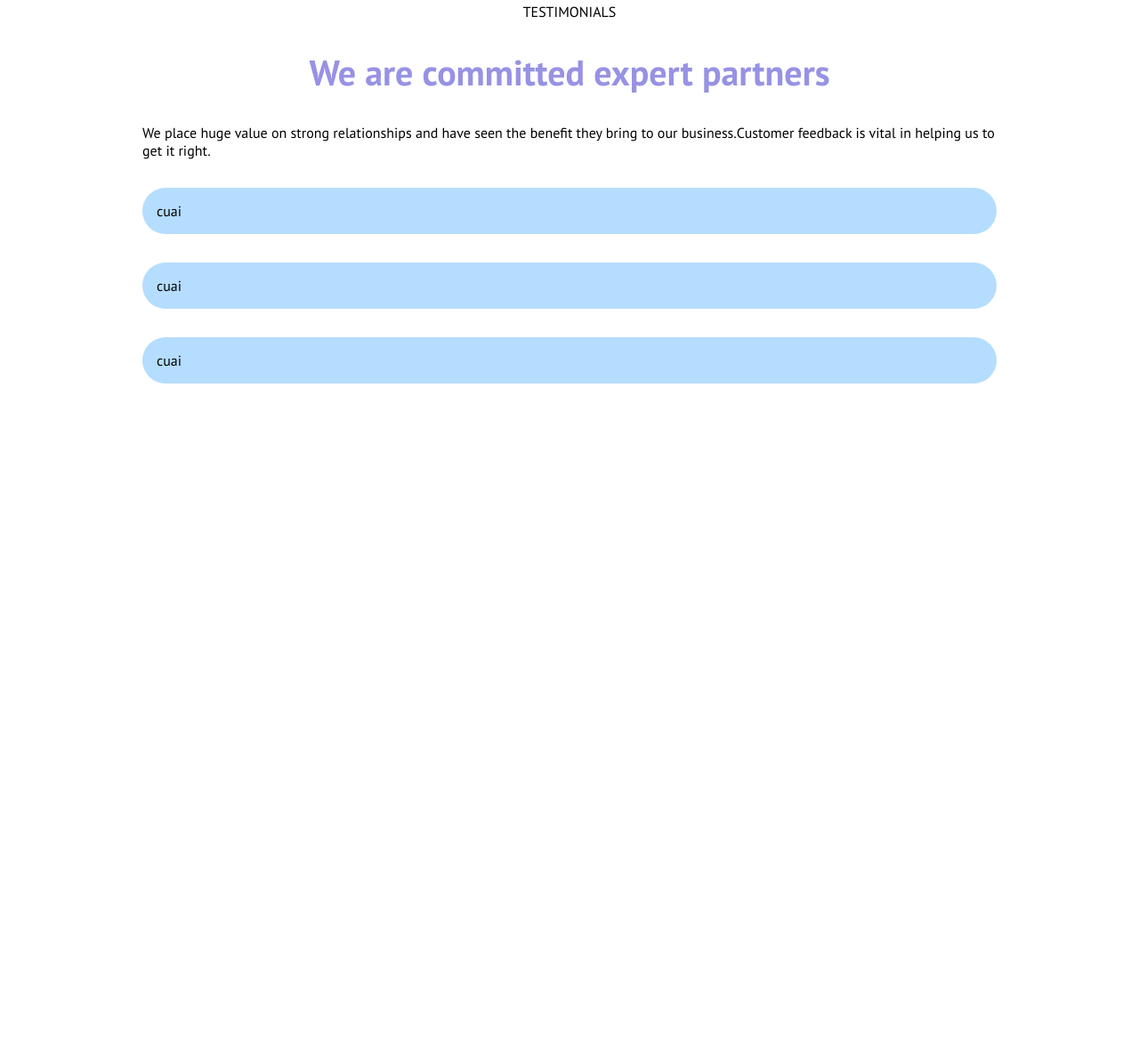
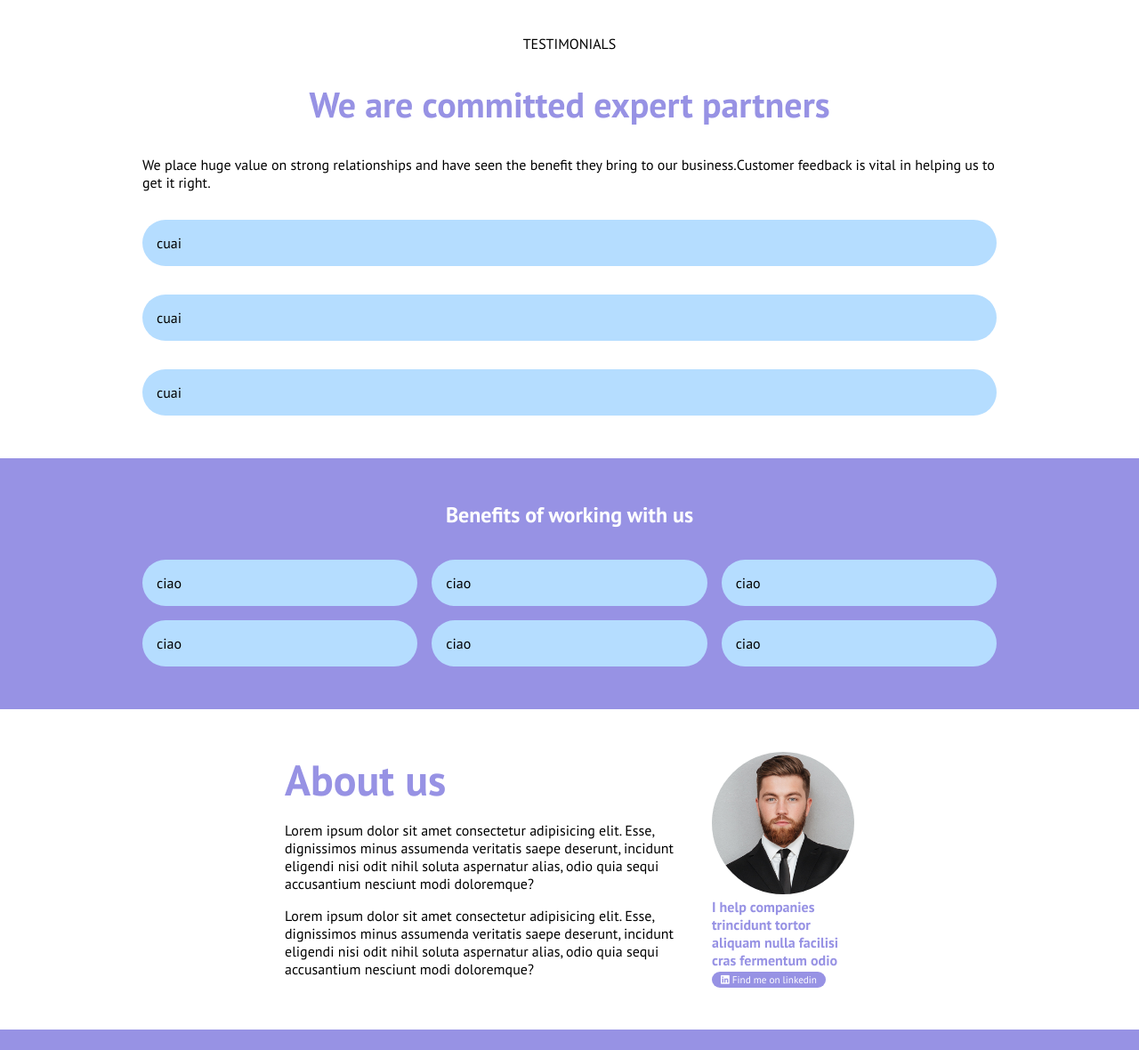
Before and after one commit to FrancescoGentileDev/htmlcss-responsive-layout, a plain HTML site: page index.html in a window 1280 px wide. Shown: the part 1620-2800 px from the top of the page at 89% size. Before the commit the page ends 2051 px from the top, so only its background shows below. Drawn offline with Linux system fonts and the light colour scheme.

Commit message:
✨ feat(working): add working

```diff
--- a/css/style.css
+++ b/css/style.css
@@ -26,13 +26,27 @@ header {
 /*#endregion header*****/
 
 
+
+/*#region general for section*****/
+section {
+    padding: 3rem 0;
+}
+
+section:nth-child(even) {
+    background-color: var(--brand-primary-color);
+}
+/*#endregion general for section*****/
+
+
+
+
+
 /*#region hero*****/
 #hero {
     display: grid;
     grid-template-columns: repeat(3, 1fr);
     grid-auto-rows: 340px;
     gap: 1.5rem;
-    margin-top: 3rem;
 }
 #hero > * {
     width: 100%;
@@ -55,20 +69,70 @@ header {
 
 /*#region planning*****/
 #planning {
-    background-color: var(--brand-primary-color);
+
     padding: 5rem;
 }
-/*#endregion planning*****/
 
 #planning img {
 
     margin-bottom: 5rem;
 }
 
+/*#endregion planning*****/
+
+
 
 /*#region testimonial*****/
+#testimonial {
+}
+
+
 #testimonial h2{
     color: var(--brand-primary-color);
 
 }
 /*#endregion testimonial*****/
+
+
+
+/*#region working*****/
+#working {
+    padding: 3rem 0;
+
+}
+
+#working .card-wrapper {
+    display: grid;
+    grid-template-columns: repeat(3, 1fr);
+    gap: 1rem;
+}
+/*#endregion working*****/
+
+#about-us .ab-text > *:not(:first-child){
+    margin-top: 1rem;
+}
+
+#about-us h2 {
+    color: var(--brand-primary-color);
+}
+
+#about-us img {
+    border-radius: 50%;
+}
+
+#about-us > div > div:last-child p{
+    color: var(--brand-primary-color);
+    font-weight: bold;
+}
+#about-us > div > div:last-child a {
+    font-size: 0.7rem;
+    background-color: var(--brand-primary-color);
+    padding: 2px 10px;
+    border-radius: 20px;
+    color: white
+}
+#about-us > div > div:last-child a:before {
+    font-family: "Font Awesome 6 brands";
+    content: "\f08c";
+    margin-right: 3px ;
+}
--- a/index.html
+++ b/index.html
@@ -8,8 +8,11 @@
     <link rel="preconnect" href="https://fonts.googleapis.com">
     <link rel="preconnect" href="https://fonts.gstatic.com" crossorigin>
     <link href="https://fonts.googleapis.com/css2?family=PT+Sans:wght@400;700&display=swap" rel="stylesheet">
+    <link rel="stylesheet" href="https://cdnjs.cloudflare.com/ajax/libs/font-awesome/6.1.1/css/all.min.css"
+        integrity="sha512-KfkfwYDsLkIlwQp6LFnl8zNdLGxu9YAA1QvwINks4PhcElQSvqcyVLLD9aMhXd13uQjoXtEKNosOWaZqXgel0g=="
+        crossorigin="anonymous" referrerpolicy="no-referrer" />
+    <link rel="stylesheet" href="css/utils.css">
     <link rel="stylesheet" href="css/style.css">
-    <link rel="stylesheet" href="css/utils.css">
     <title>BrandSite</title>
 </head>
 
@@ -34,7 +37,7 @@
     <div class="container-fluid">
         <!--#region hero-->
 
-        <section id="hero" class="container-lg pb-6">
+        <section id="hero" class="container-lg">
             <div class="card">lorem</div>
             <div class="card">lorem</div>
             <div class="card">lorem</div>
@@ -44,7 +47,7 @@
         <!--#endregion hero-->
 
         <!--#region planning-->
-        <section id="planning" class="mt-6">
+        <section id="planning">
             <div class="container-lg">
                 <div class="row align-end flex-center">
                     <div class="col-4">
@@ -66,8 +69,8 @@
         <!--#endregion planning-->
 
         <!--#region testimonials-->
-        <section id="testimonial" class="mt-4">
-            <div class="container-lg col align-center rg-2">
+        <section id="testimonial">
+            <div class="container-lg col align-center rg-2 pt-6">
                 <p>TESTIMONIALS</p>
                 <h2 class="display-6">We are committed expert partners</h2>
                 <p>We place huge value on strong relationships and have seen the benefit they bring to our
@@ -88,7 +91,58 @@
         </section>
         <!--#endregion testimonials-->
 
+
+        <!--#region working-->
+        <section id="working" class="">
+            <div class="container-lg">
+                <h2 class="text-white text-align-center">
+                    Benefits of working with us
+                </h2>
+                <div class="card-wrapper mt-6">
+                    <div class="card">ciao</div>
+                    <div class="card">ciao</div>
+                    <div class="card">ciao</div>
+                    <div class="card">ciao</div>
+                    <div class="card">ciao</div>
+                    <div class="card">ciao</div>
+                </div>
+            </div>
+        </section>
+        <!--#endregion working-->
+
+
+        <!--#region about us-->
+        <section id="about-us">
+            <div class="container-lg row flex-center">
+                <div class="col-6 ab-text">
+                    <h2 class="display-5">About us</h2>
+                    <p>Lorem ipsum dolor sit amet consectetur adipisicing elit. Esse, dignissimos minus assumenda
+                        veritatis saepe deserunt, incidunt eligendi nisi odit nihil soluta aspernatur alias, odio quia
+                        sequi accusantium nesciunt modi doloremque?
+                    </p>
+                    <p>Lorem ipsum dolor sit amet consectetur adipisicing elit. Esse, dignissimos minus assumenda
+                        veritatis saepe deserunt, incidunt eligendi nisi odit nihil soluta aspernatur alias, odio quia
+                        sequi accusantium nesciunt modi doloremque?
+                    </p>
+                </div>
+                <div class="col-2">
+                    <img src="img/about.jpg" class="w-full" alt="about us">
+                    <p>I help companies trincidunt tortor aliquam nulla
+                        facilisi cras fermentum odio</p>
+                    <a href="#" class="">Find me on linkedin </a>
+                </div>
+            </div>
+        </section>
+        <!--#endregion about us-->
+
+        <!--#region Get started-->
+        <section id="get-started">
+
+        </section>
+        <!--#endregion Get started-->
     </div>
+
+
 </body>
 
 </html>
```
